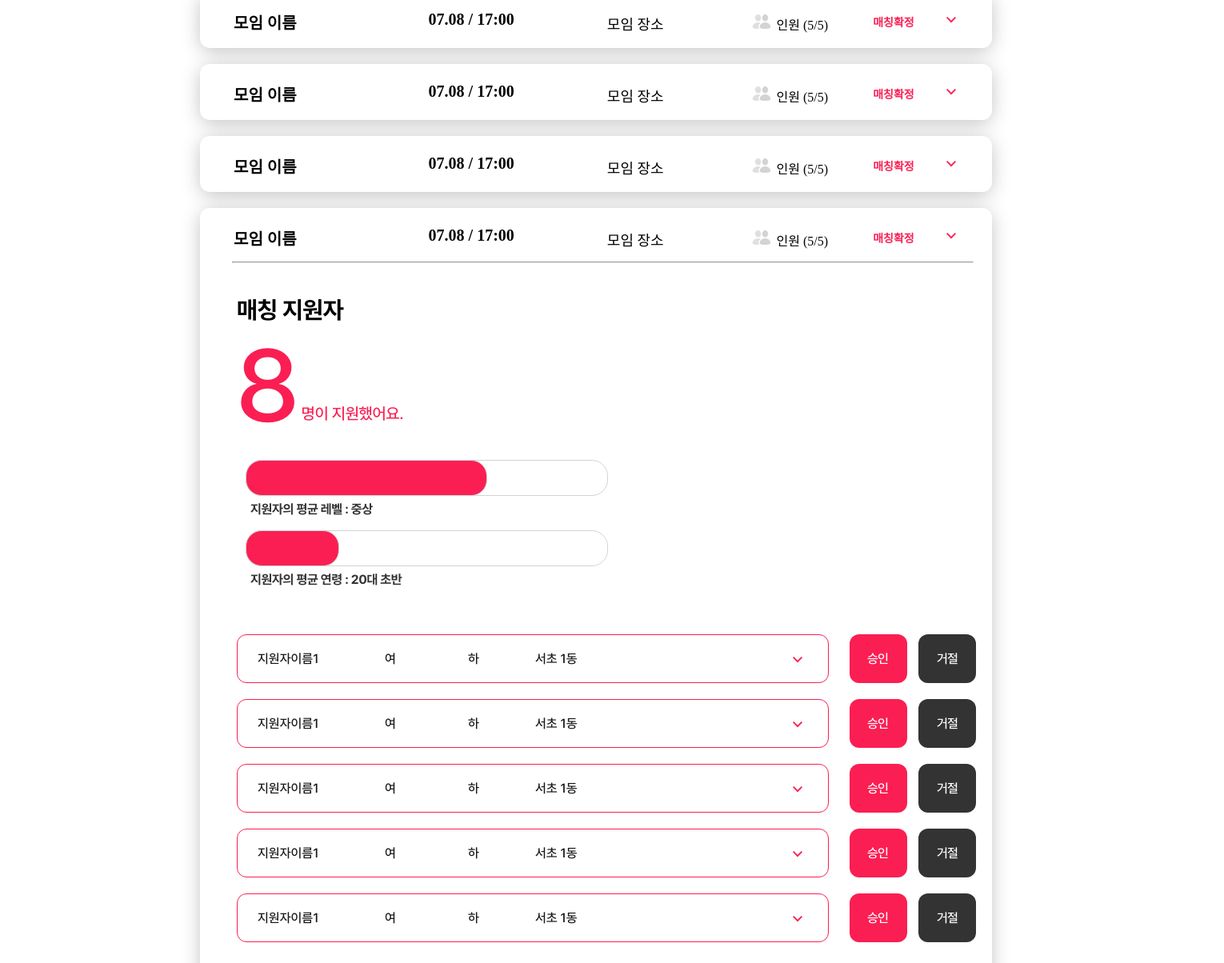
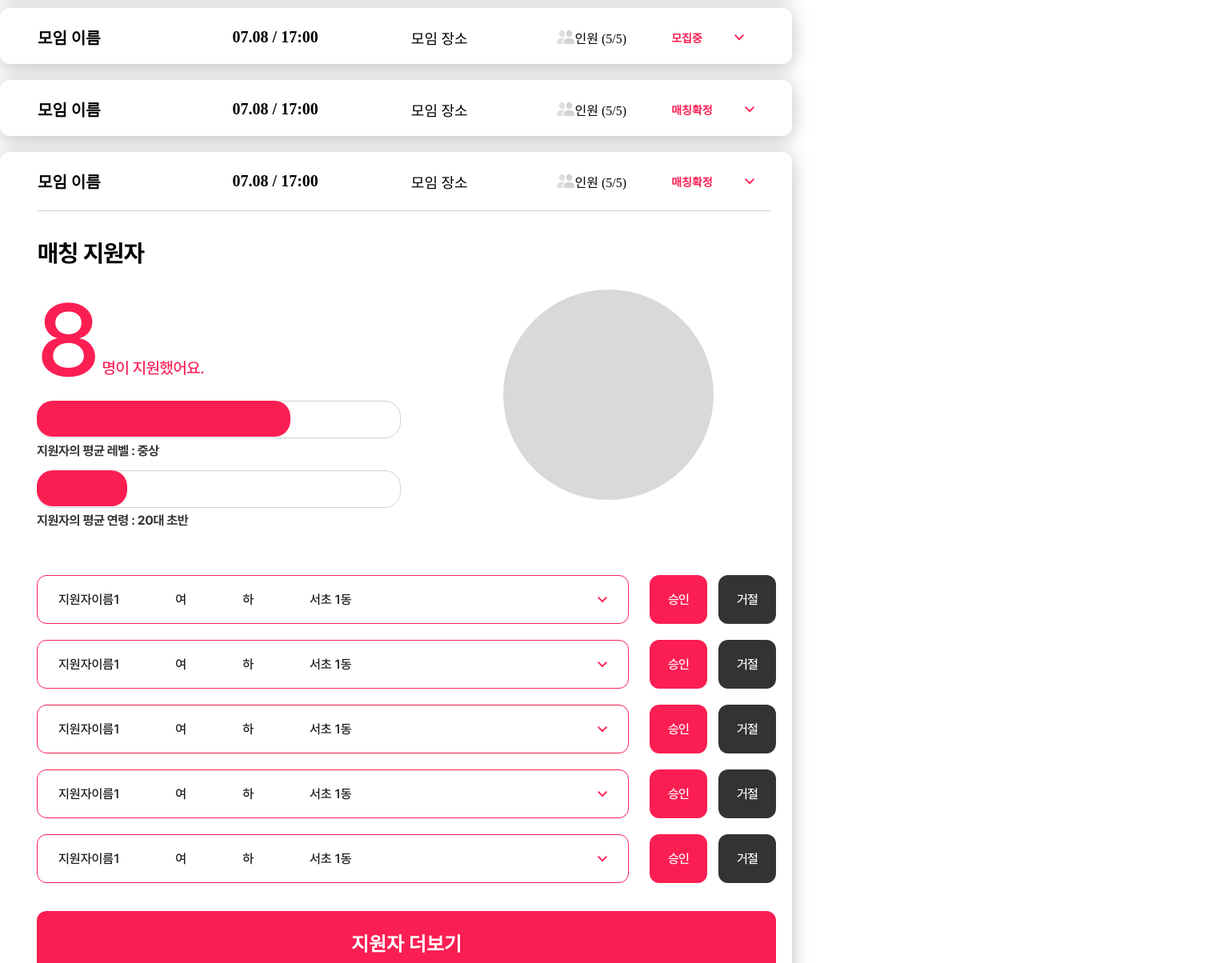
Before and after one commit to KMU-WINK/spots-client, a React (Vite) app: page / in a window 1280 px wide. Shown: the part 80-1284 px from the top of the page at 80% size, 1530 px wide, since content can reach past the window. Built offline with nearby package versions, Linux system fonts and the light colour scheme.

Commit message:
refact. 전반적인 코드 수정 - sanglim00님이 도와주셨습니다..

```diff
--- a/src/components/MatchInfo/index.jsx
+++ b/src/components/MatchInfo/index.jsx
@@ -1,184 +1,169 @@
-import React, { useState } from 'react';
+import React from 'react';
 import * as styled from './styles';
-
-
-
 
 const MatchInfo = () => {
   return (
     <styled.Container>
       <styled.MatchDiv>
         <styled.TextDiv>
-                    <styled.MatchName>모임 이름</styled.MatchName>
-                    <styled.MatchDate>07.08 / 17:00</styled.MatchDate>
-                    <styled.MatchPlace>모임 장소</styled.MatchPlace>
+          <span>모임 이름</span>
+          <span>07.08 / 17:00</span>
+          <span>모임 장소</span>
           <styled.UserIcon />
-                    <styled.MatchPeople>인원 (5/5)</styled.MatchPeople>
-                    <styled.MatchSuccess>매칭확정</styled.MatchSuccess>
-                    {/* <styled.Toggle onClick={onClickGnb}/> */}
+          <span>인원 (5/5)</span>
+          <span>모집중</span>
           <styled.Toggle />
         </styled.TextDiv>
       </styled.MatchDiv>
 
       <styled.MatchDiv>
         <styled.TextDiv>
-                    <styled.MatchName>모임 이름</styled.MatchName>
-                    <styled.MatchDate>07.08 / 17:00</styled.MatchDate>
-                    <styled.MatchPlace>모임 장소</styled.MatchPlace>
+          <span>모임 이름</span>
+          <span>07.08 / 17:00</span>
+          <span>모임 장소</span>
           <styled.UserIcon />
-                    <styled.MatchPeople>인원 (5/5)</styled.MatchPeople>
-                    <styled.MatchSuccess>매칭확정</styled.MatchSuccess>
-                    {/* <styled.Toggle onClick={onClickGnb}/> */}
+          <span>인원 (5/5)</span>
+          <span>모집중</span>
           <styled.Toggle />
         </styled.TextDiv>
       </styled.MatchDiv>
 
       <styled.MatchDiv>
         <styled.TextDiv>
-                    <styled.MatchName>모임 이름</styled.MatchName>
-                    <styled.MatchDate>07.08 / 17:00</styled.MatchDate>
-                    <styled.MatchPlace>모임 장소</styled.MatchPlace>
+          <span>모임 이름</span>
+          <span>07.08 / 17:00</span>
+          <span>모임 장소</span>
           <styled.UserIcon />
-                    <styled.MatchPeople>인원 (5/5)</styled.MatchPeople>
-                    <styled.MatchSuccess>매칭확정</styled.MatchSuccess>
-                    {/* <styled.Toggle onClick={onClickGnb}/> */}
+          <span>인원 (5/5)</span>
+          <span>매칭확정</span>
           <styled.Toggle />
         </styled.TextDiv>
       </styled.MatchDiv>
 
       <styled.MatchDivOpen>
         <styled.TextDiv>
-                    <styled.MatchName>모임 이름</styled.MatchName>
-                    <styled.MatchDate>07.08 / 17:00</styled.MatchDate>
-                    <styled.MatchPlace>모임 장소</styled.MatchPlace>
+          <span>모임 이름</span>
+          <span>07.08 / 17:00</span>
+          <span>모임 장소</span>
           <styled.UserIcon />
-                    <styled.MatchPeople>인원 (5/5)</styled.MatchPeople>
-                    <styled.MatchSuccess>매칭확정</styled.MatchSuccess>
-                    {/* <styled.Toggle onClick={onClickGnb}/> */}
+          <span>인원 (5/5)</span>
+          <span>매칭확정</span>
           <styled.Toggle />
         </styled.TextDiv>
-                <hr width="924.5px" style={{margin: '40px', backgroundColor:'#D3D3D3' }} />
+        <styled.MatchingTitle>매칭 지원자</styled.MatchingTitle>
         <styled.InnerDiv1>
           <styled.InnerDiv1Left>
-                        <styled.InnerDiv1LeftText1>매칭 지원자</styled.InnerDiv1LeftText1>
-                        <styled.InnerDiv1LeftText2>
-                            <styled.InnerDiv1LeftText3>8</styled.InnerDiv1LeftText3>
-                            <styled.InnerDiv1LeftText4>명이 지원했어요.</styled.InnerDiv1LeftText4>
-                        </styled.InnerDiv1LeftText2>
-                        <styled.InnerDivLevel>
-                            <styled.InnerDivLevelFull />
-                            <styled.InnerDivLevelPink1 />
+            <div>
+              <styled.MatchingCount>
+                <span>8</span>
+                <span>명이 지원했어요.</span>
+              </styled.MatchingCount>
+              <div
+                style={{
+                  display: 'flex',
+                  flexDirection: 'column',
+                  gap: '15px',
+                }}
+              >
+                <styled.ProgressBarWrap>
+                  <styled.InnerDivLevel width={'70%'}>
+                    <div></div>
+                    <div></div>
                   </styled.InnerDivLevel>
-                        <styled.InnerDivLevelText>지원자의 평균 레벨 : 중상</styled.InnerDivLevelText>
-                        <styled.InnerDivLevel>
-                            <styled.InnerDivLevelFull />
-                            <styled.InnerDivLevelPink2 />
+                  <span>지원자의 평균 레벨 : 중상</span>
+                </styled.ProgressBarWrap>
+                <styled.ProgressBarWrap>
+                  <styled.InnerDivLevel width={'25%'}>
+                    <div></div>
+                    <div></div>
                   </styled.InnerDivLevel>
-                        <styled.InnerDivLevelText>지원자의 평균 연령 : 20대 초반</styled.InnerDivLevelText>
+                  <span>지원자의 평균 연령 : 20대 초반</span>
+                </styled.ProgressBarWrap>
+              </div>
+            </div>
+            <div></div>
           </styled.InnerDiv1Left>
         </styled.InnerDiv1>
+        <styled.ApplicantWrap>
+          <div>
             <styled.ApplicantList>
               <styled.InnerToggle>
-                        <styled.InnerToggleImg />
-                        <styled.InnerToggleText1>지원자이름1</styled.InnerToggleText1>
-                        <styled.InnerToggleText2>여</styled.InnerToggleText2>
-                        <styled.InnerToggleText3>하</styled.InnerToggleText3>
-                        <styled.InnerToggleText4>서초 1동</styled.InnerToggleText4>
+                <span>지원자이름1</span>
+                <span>여</span>
+                <span>하</span>
+                <span>서초 1동</span>
                 <styled.InnerToggleBtn />
               </styled.InnerToggle>
-                    <styled.AcceptBtn>
-                        <styled.AcceptBtnImg />
-                        <styled.AcceptBtnText>승인</styled.AcceptBtnText>
-                    </styled.AcceptBtn>
-                    <styled.DenyBtn>
-                        <styled.DenyBtnImg />
-                        <styled.DenyBtnText>거절</styled.DenyBtnText>
-                    </styled.DenyBtn>
+              <styled.buttons>
+                <button>승인</button>
+                <button>거절</button>
+              </styled.buttons>
             </styled.ApplicantList>
             <styled.ApplicantList>
               <styled.InnerToggle>
-                        <styled.InnerToggleImg />
-                        <styled.InnerToggleText1>지원자이름1</styled.InnerToggleText1>
-                        <styled.InnerToggleText2>여</styled.InnerToggleText2>
-                        <styled.InnerToggleText3>하</styled.InnerToggleText3>
-                        <styled.InnerToggleText4>서초 1동</styled.InnerToggleText4>
+                <span>지원자이름1</span>
+                <span>여</span>
+                <span>하</span>
+                <span>서초 1동</span>
                 <styled.InnerToggleBtn />
               </styled.InnerToggle>
-                    <styled.AcceptBtn>
-                        <styled.AcceptBtnImg />
-                        <styled.AcceptBtnText>승인</styled.AcceptBtnText>
-                    </styled.AcceptBtn>
-                    <styled.DenyBtn>
-                        <styled.DenyBtnImg />
-                        <styled.DenyBtnText>거절</styled.DenyBtnText>
-                    </styled.DenyBtn>
+              <styled.buttons>
+                <button>승인</button>
+                <button>거절</button>
+              </styled.buttons>
             </styled.ApplicantList>
             <styled.ApplicantList>
               <styled.InnerToggle>
-                        <styled.InnerToggleImg />
-                        <styled.InnerToggleText1>지원자이름1</styled.InnerToggleText1>
-                        <styled.InnerToggleText2>여</styled.InnerToggleText2>
-                        <styled.InnerToggleText3>하</styled.InnerToggleText3>
-                        <styled.InnerToggleText4>서초 1동</styled.InnerToggleText4>
+                <span>지원자이름1</span>
+                <span>여</span>
+                <span>하</span>
+                <span>서초 1동</span>
                 <styled.InnerToggleBtn />
               </styled.InnerToggle>
-                    <styled.AcceptBtn>
-                        <styled.AcceptBtnImg />
-                        <styled.AcceptBtnText>승인</styled.AcceptBtnText>
-                    </styled.AcceptBtn>
-                    <styled.DenyBtn>
-                        <styled.DenyBtnImg />
-                        <styled.DenyBtnText>거절</styled.DenyBtnText>
-                    </styled.DenyBtn>
+              <styled.buttons>
+                <button>승인</button>
+                <button>거절</button>
+              </styled.buttons>
             </styled.ApplicantList>
             <styled.ApplicantList>
               <styled.InnerToggle>
-                        <styled.InnerToggleImg />
-                        <styled.InnerToggleText1>지원자이름1</styled.InnerToggleText1>
-                        <styled.InnerToggleText2>여</styled.InnerToggleText2>
-                        <styled.InnerToggleText3>하</styled.InnerToggleText3>
-                        <styled.InnerToggleText4>서초 1동</styled.InnerToggleText4>
+                <span>지원자이름1</span>
+                <span>여</span>
+                <span>하</span>
+                <span>서초 1동</span>
                 <styled.InnerToggleBtn />
               </styled.InnerToggle>
-                    <styled.AcceptBtn>
-                        <styled.AcceptBtnImg />
-                        <styled.AcceptBtnText>승인</styled.AcceptBtnText>
-                    </styled.AcceptBtn>
-                    <styled.DenyBtn>
-                        <styled.DenyBtnImg />
-                        <styled.DenyBtnText>거절</styled.DenyBtnText>
-                    </styled.DenyBtn>
+              <styled.buttons>
+                <button>승인</button>
+                <button>거절</button>
+              </styled.buttons>
             </styled.ApplicantList>
             <styled.ApplicantList>
               <styled.InnerToggle>
-                        <styled.InnerToggleImg />
-                        <styled.InnerToggleText1>지원자이름1</styled.InnerToggleText1>
-                        <styled.InnerToggleText2>여</styled.InnerToggleText2>
-                        <styled.InnerToggleText3>하</styled.InnerToggleText3>
-                        <styled.InnerToggleText4>서초 1동</styled.InnerToggleText4>
+                <span>지원자이름1</span>
+                <span>여</span>
+                <span>하</span>
+                <span>서초 1동</span>
                 <styled.InnerToggleBtn />
               </styled.InnerToggle>
-                    <styled.AcceptBtn>
-                        <styled.AcceptBtnImg />
-                        <styled.AcceptBtnText>승인</styled.AcceptBtnText>
-                    </styled.AcceptBtn>
-                    <styled.DenyBtn>
-                        <styled.DenyBtnImg />
-                        <styled.DenyBtnText>거절</styled.DenyBtnText>
-                    </styled.DenyBtn>
+              <styled.buttons>
+                <button>승인</button>
+                <button>거절</button>
+              </styled.buttons>
             </styled.ApplicantList>
-                <styled.MoreApplicantsImg />
+          </div>
+          <styled.moreApplicant>지원자 더보기</styled.moreApplicant>
+        </styled.ApplicantWrap>
       </styled.MatchDivOpen>
 
       <styled.MatchDiv>
-                <styled.TextDiv>
-                    <styled.MatchName>모임 이름</styled.MatchName>
-                    <styled.MatchDate>07.08 / 17:00</styled.MatchDate>
-                    <styled.MatchPlace>모임 장소</styled.MatchPlace>
+        <styled.TextDiv color={'#858585'}>
+          <span>모임 이름</span>
+          <span>07.08 / 17:00</span>
+          <span>모임 장소</span>
           <styled.UserIcon />
-                    <styled.MatchPeople>인원 (5/5)</styled.MatchPeople>
-                    <styled.MatchSuccess>매칭확정</styled.MatchSuccess>
-                    {/* <styled.Toggle onClick={onClickGnb}/> */}
+          <span>인원 (5/5)</span>
+          <span>매칭취소</span>
           <styled.Toggle />
         </styled.TextDiv>
       </styled.MatchDiv>
--- a/src/components/MatchInfo/styles.jsx
+++ b/src/components/MatchInfo/styles.jsx
@@ -1,65 +1,59 @@
 import styled from 'styled-components';
 import usericon from '../../imgs/icon-user-two-mono.svg';
 import togglebutton from '../../imgs/toggleBtn.svg';
-import levelpink1 from '../../imgs/level-pink.svg';
-import levelpink2 from '../../imgs/level-pink2.svg';
 import levelfull from '../../imgs/level-full.svg';
-import innertoggle from '../../imgs/innertoggle.svg';
-import acceptbtn from '../../imgs/acceptbtn.svg';
-import denybtn from '../../imgs/denybtn.svg';
-import moreapplicants from '../../imgs/more-applicants.svg';
 
 export const Container = styled.div`
   width: 100%;
-    margin-top: 50px;
-    margin-left: 250px;
-    margin-bottom: 300px;
+  display: flex;
+  flex-direction: column;
+  gap: 20px;
 `;
 
 export const MatchDiv = styled.div`
   width: 990px;
   height: 70px;
   background: #ffffff;
-    box-shadow: 0px 4px 24px -1px rgba(0, 0, 0, 0.25);
+  box-shadow: 0 4px 24px 0 rgba(0, 0, 0, 0.25);
   border-radius: 12px;
   display: inline-block;
-    margin-top: 20px;
-    // vertical-align: center;
 `;
 
 export const TextDiv = styled.div`
-    // width: 738px;
-    height: 27.28px;
-    // vertical-align: center;
   display: flex;
-    // margin-top: 23px;
-    margin-left: 42px;
-    // padding-bottom: 30px;
-`;
+  align-items: center;
+  padding: 22px 27px 22px 47px;
+  > span {
+    font-family: 'Apple SD Gothic Neo';
 
-export const MatchName = styled.div`
-    font-family: 'Apple SD Gothic Neo';
+    &:nth-child(1) {
       font-weight: 700;
       font-size: 20px;
-    margin-top: 23px;
-`;
-
-
-
-export const MatchDate = styled.div`
-    font-family: 'Apple SD Gothic Neo';
+      margin-right: 165px;
+    }
+    &:nth-child(2) {
       font-weight: 700;
       font-size: 20px;
-    margin-left: 165px;
-    margin-top: 23px;
-`;
+      margin-right: 116px;
+    }
 
-export const MatchPlace = styled.div`
-    font-family: 'Apple SD Gothic Neo';
+    &:nth-child(3) {
       font-weight: 400;
       font-size: 18px;
-    margin-left: 116px;
-    margin-top: 26.44px;
+      margin-right: 110px;
+    }
+    &:nth-child(5) {
+      font-weight: 400;
+      font-size: 16px;
+      margin-right: 56px;
+    }
+    &:nth-child(6) {
+      font-weight: 700;
+      font-size: 14px;
+      color: ${props => (props.color ? props.color : '#fb1e53')};
+      margin-right: 40px;
+    }
+  }
 `;
 
 export const UserIcon = styled.img.attrs({
@@ -67,30 +61,6 @@ export const UserIcon = styled.img.attrs({
 })`
   width: 24px;
   height: 27.54px;
-    margin-left: 110px;
-    margin-top: 23.24px;
-`;
-
-export const MatchPeople = styled.div`
-    font-family: 'Apple SD Gothic Neo';
-    font-weight: 400;
-    font-size: 16px;
-    margin-left: 7px;
-    margin-top: 28.44px;
-`;
-
-export const MatchSuccess = styled.div`
-    // font-family: 'SF Pro';
-    // font-style: normal;
-    // font-weight: 510;
-    // font-size: 14px;
-    // line-height: 17px;
-    font-family: 'Apple SD Gothic Neo';
-    font-weight: 700;
-    font-size: 14px;
-    margin-left: 56px;
-    margin-top: 27px;
-    color: #FB1E53;
 `;
 
 export const Toggle = styled.img.attrs({
@@ -98,19 +68,16 @@ export const Toggle = styled.img.attrs({
 })`
   width: 12.12px;
   height: 20px;
-    margin-top: 25px;
-    margin-left: 40px;
+  cursor: pointer;
 `;
 
 export const MatchDivOpen = styled.div`
   width: 990px;
   height: 1072px;
   background: #ffffff;
-    box-shadow: 0px 4px 24px -1px rgba(0, 0, 0, 0.25);
+  box-shadow: 0 4px 24px 0 rgba(0, 0, 0, 0.25);
   border-radius: 12px;
   display: inline-block;
-    margin-top: 20px;
-    // vertical-align: center;
 `;
 
 export const InnerDiv1 = styled.div`
@@ -120,55 +87,81 @@ export const InnerDiv1 = styled.div`
 `;
 
 export const InnerDiv1Left = styled.div`
-    width: 55%;
-    display: block;
+  width: 100%;
+  padding: 0 20px 0 46px;
+  display: flex;
+  position: relative;
+
+  > div {
+    &:nth-child(2) {
+      width: 263px;
+      height: 263px;
+      border-radius: 70%;
+      background-color: #d9d9d9;
+      position: absolute;
+      right: 98px;
+      top: 14px;
+    }
+  }
 `;
 
-export const InnerDiv1LeftText1 = styled.div`
-    margin-left: 46px;
+export const MatchingTitle = styled.div`
+  border-top: 1px solid #d3d3d3;
   font-family: Pretendard;
   font-size: 30px;
   font-weight: 700;
   line-height: 36px;
   letter-spacing: -0.02em;
   text-align: left;
-
+  margin: 0 27px 14px 47px;
+  padding-top: 34px;
 `;
 
-export const InnerDiv1LeftText2 = styled.div`
+export const MatchingCount = styled.div`
   display: flex;
-`;
 
-export const InnerDiv1LeftText3 = styled.div`
+  > span {
     font-family: 'Pretendard';
     font-style: normal;
     font-weight: 500;
+
+    &:nth-child(1) {
       font-size: 128px;
-    line-height: 153px;
-    /* identical to box height */
       letter-spacing: -0.02em;
-    color: #FB1E53;
-    margin-left: 45px;
-`;
-
-export const InnerDiv1LeftText4 = styled.div`
-    font-family: 'Pretendard';
-    font-style: normal;
-    font-weight: 500;
+      color: #fb1e53;
+    }
+    &:nth-child(2) {
       font-size: 20px;
-    line-height: 24px;
-    /* identical to box height */
       letter-spacing: -0.02em;
-    color: #FB1E53;
+      color: #fb1e53;
       padding-top: 100px;
       padding-left: 5px;
+    }
+  }
 `;
 
 export const InnerDivLevel = styled.div`
   width: 453px;
+  position: relative;
   height: 45px;
-    margin-top: 17px;
-    position: relative;
+  margin-bottom: 7px;
+
+  > div {
+    height: 45px;
+    position: absolute;
+    top: 0;
+
+    &:nth-child(1) {
+      border: 1px solid #d3d3d3;
+      border-radius: 20px;
+      width: 453px;
+    }
+    &:nth-child(2) {
+      width: ${props => (props.width ? props.width : '#fb1e53')};
+      background: #fb1e53;
+      border-radius: 20px;
+    }
+  }
 `;
 
 export const InnerDivLevelFull = styled.img.attrs({
@@ -176,109 +169,61 @@ export const InnerDivLevelFull = styled.img.attrs({
 })`
   width: 453px;
   height: 45px;
-    position: absolute;
-    margin-left: 57px;
 `;
 
-export const InnerDivLevelPink1 = styled.img.attrs({
-    src: levelpink1,
-})`
-    width: 302px;
-    height: 45px;
-    position: absolute;
-    margin-left: 57px;
-`;
-
-export const InnerDivLevelPink2 = styled.img.attrs({
-    src: levelpink2,
-})`
-    width: 117px;
-    height: 45px;
-    position: absolute;
-    margin-left: 57px;
-`;
-
-
-export const InnerDivLevelText = styled.div`
+export const ProgressBarWrap = styled.div`
+  > span {
     font-family: 'Pretendard';
     font-style: normal;
     font-weight: 700;
     font-size: 16px;
     line-height: 19px;
-    /* identical to box height */
     letter-spacing: -0.02em;
     color: #333333;
-    margin-top: 7px;
-    margin-left: 63px;
+  }
+`;
+
+export const ApplicantWrap = styled.div`
+  padding: 0 20px 0 46px;
+
+  > div {
+    display: flex;
+    flex-direction: column;
+    gap: 20px;
+    margin-bottom: 35px;
+  }
 `;
 
 export const ApplicantList = styled.div`
   width: 100%;
   display: flex;
-    margin-bottom: 20px;
+  gap: 26px;
 `;
 
 export const InnerToggle = styled.div`
   width: 740px;
-    height: 61px;
-    margin-left: 46px;
-    display: inline-block;
+  gap: 70px;
+  display: flex;
+  align-items: center;
+  border: 1px solid #fb1e53;
+  border-radius: 12px;
+  padding: 0 26px;
   position: relative;
-`;
 
-export const InnerToggleImg = styled.img.attrs({
-    src: innertoggle,
-})`
-    width: 740px;
-    height: 61px;
-`;
-
-export const InnerToggleText1 = styled.div`
+  > span {
+    font-style: normal;
+    font-style: normal;
     font-family: 'Pretendard';
-    font-style: normal;
     font-weight: 500;
     font-size: 16px;
     line-height: 19px;
     color: #171717;
+  }
+  > img {
     position: absolute;
-    top: 21px;
-    left: 26px;
-`;
-
-export const InnerToggleText2 = styled.div`
-    font-family: 'Pretendard';
-    font-style: normal;
-    font-weight: 500;
-    font-size: 16px;
-    line-height: 19px;
-    color: #171717;
-    position: absolute;
-    top: 21px;
-    left: 185px;
-`;
-
-export const InnerToggleText3 = styled.div`
-    font-family: 'Pretendard';
-    font-style: normal;
-    font-weight: 500;
-    font-size: 16px;
-    line-height: 19px;
-    color: #171717;
-    position: absolute;
-    top: 21px;
-    left: 289px;
-`;
-
-export const InnerToggleText4 = styled.div`
-    font-family: 'Pretendard';
-    font-style: normal;
-    font-weight: 500;
-    font-size: 16px;
-    line-height: 19px;
-    color: #171717;
-    position: absolute;
-    top: 21px;
-    left: 373px;
+    right: 26px;
+    cursor: pointer;
+  }
 `;
 
 export const InnerToggleBtn = styled.img.attrs({
@@ -286,84 +231,59 @@ export const InnerToggleBtn = styled.img.attrs({
 })`
   width: 12.12px;
   height: 20px;
-    position: absolute;
-    top: 22px;
-    left: 695px;
 `;
 
-export const AcceptBtn = styled.div`
+export const buttons = styled.div`
+  display: flex;
+  gap: 14px;
+
+  > button {
+    all: unset;
+    display: flex;
+    align-items: center;
+    justify-content: center;
+    cursor: pointer;
+
+    &:nth-child(1) {
       width: 72px;
       height: 61px;
-    display: inline-block;
-    position: relative;
-    text-align: center;
-    vertical-align: middle;
-    margin-left: 26px;
-`;
-
-export const AcceptBtnImg = styled.img.attrs({
-    src: acceptbtn,
-})`
-    width: 72px;
-    height: 61px;
-
-`;
-
-export const AcceptBtnText = styled.div`
+      background-color: #fb1e53;
+      border-radius: 12px;
       font-family: 'Pretendard';
       font-style: normal;
       font-weight: 500;
       font-size: 16px;
       line-height: 19px;
-    /* identical to box height */
       letter-spacing: -0.05em;
-    color: #FFFFFF;
-    text-align: center;
-    position: absolute;
-    top: 21px;
-    left: 22px;
-`;
-
-
-export const DenyBtn = styled.div`
+      color: #ffffff;
+    }
+    &:nth-child(2) {
       width: 72px;
       height: 61px;
-    display: inline-block;
-    position: relative;
-    text-align: center;
-    vertical-align: middle;
-    margin-left: 14px;
-`;
-
-export const DenyBtnImg = styled.img.attrs({
-    src: denybtn,
-})`
-    width: 72px;
-    height: 61px;
-
-`;
-
-export const DenyBtnText = styled.div`
+      background-color: #333333;
+      border-radius: 12px;
       font-family: 'Pretendard';
       font-style: normal;
       font-weight: 500;
       font-size: 16px;
       line-height: 19px;
-    /* identical to box height */
       letter-spacing: -0.05em;
-    color: #FFFFFF;
-    text-align: center;
-    position: absolute;
-    top: 21px;
-    left: 23px;
+      color: #ffffff;
+    }
+  }
 `;
 
-
-export const MoreApplicantsImg = styled.img.attrs({
-    src: moreapplicants,
-})`
-    width: 892px;
-    height: 74px;
-    margin-left: 49px;
-    margin-top: 15px;
+export const moreApplicant = styled.button`
+  all: unset;
+  width: 100%;
+  background: #fb1e53;
+  border-radius: 12px;
+  font-weight: 700;
+  font-size: 24px;
+  color: #ffffff;
+  padding: 22px 0;
+  display: flex;
+  align-items: center;
+  justify-content: center;
+  cursor: pointer;
 `;
```
Also changed, not shown: 1 other file (tests, documents, lock files or other folders). Lines whose indentation alone changed are shown as unchanged.
